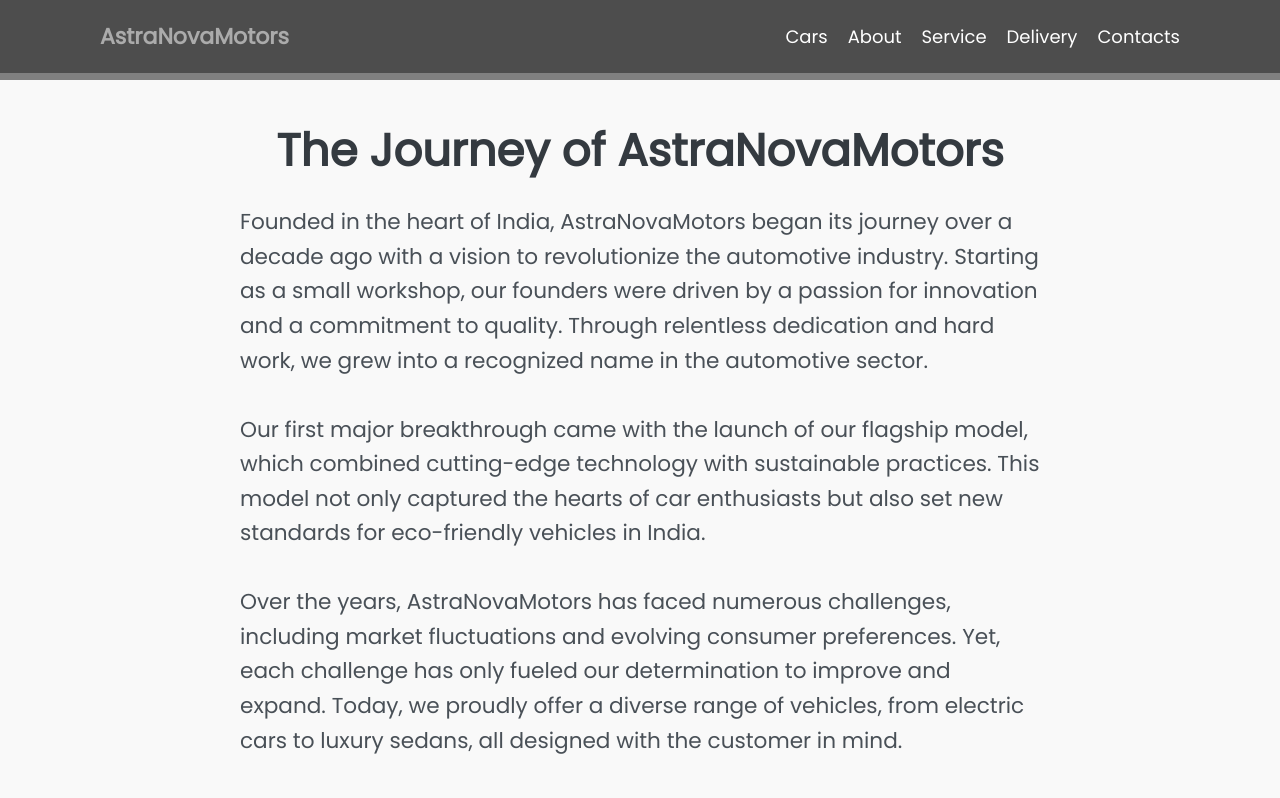
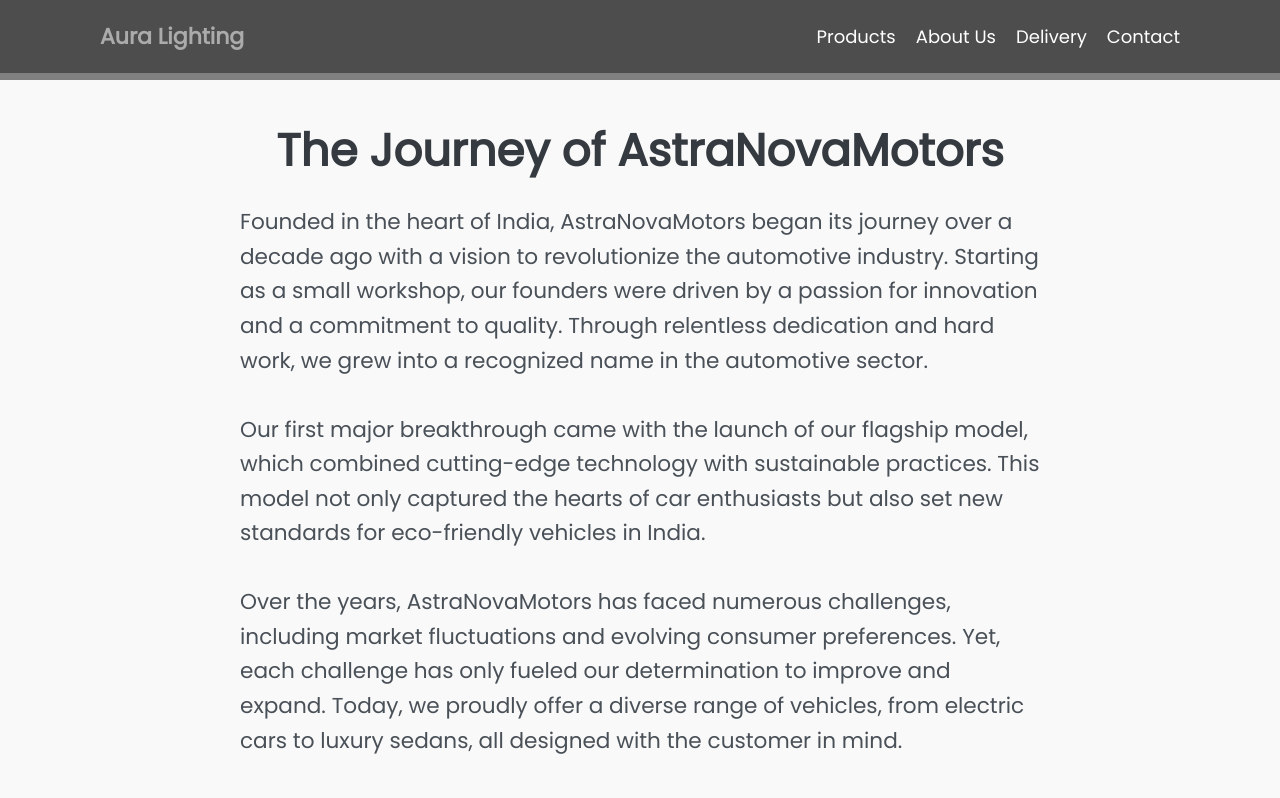
Before and after one commit to DenisBardashevich/WebSite-Aura-Lighting, a plain HTML site: page about.html in a window 1280 px wide. Shown: the top 798 px of the page. Drawn offline with Linux system fonts and the light colour scheme.

Commit message:
fix: footer and header

```diff
--- a/about.html
+++ b/about.html
@@ -15,22 +15,19 @@
     <body>
         <header class="header">
             <nav class="navigation">
-                <a class="header-link" href="/">AstraNovaMotors</a>
+                <a class="header-link" href="/">Aura Lighting</a>
                 <ul class="nav-list">
                     <li class="nav-item">
-                        <a class="nav-link" href="cars.html">Cars</a>
+                        <a class="nav-link" href="products.html">Products</a>
                     </li>
                     <li class="nav-item">
-                        <a class="nav-link" href="about.html">About</a>
-                    </li>
-                    <li class="nav-item">
-                        <a class="nav-link" href="service.html">Service</a>
+                        <a class="nav-link" href="about.html">About Us</a>
                     </li>
                     <li class="nav-item">
                         <a class="nav-link" href="delivery.html">Delivery</a>
                     </li>
                     <li class="nav-item">
-                        <a class="nav-link" href="/#form">Contacts</a>
+                        <a class="nav-link" href="/#form">Contact</a>
                     </li>
                 </ul>
             </nav>
@@ -183,17 +180,17 @@
         <footer class="footer">
             <div class="footer-container">
                 <div class="footer-info">
-                    <a class="footer-link" href="/">AstraNovaMotors</a>
-                    <a class="contact-footer" href="https://maps.app.goo.gl/ygEp1rJX1JrmStFNA" target="_blank"><i class="fas fa-map-marker-alt"></i> 489/55/11, Maharishi Dayanand Marg, Shivalik Colony, Malviya Nagar, New Delhi</a>
-                    <a class="contact-footer" href="tel:+91 8364921672"><i class="fas fa-phone"></i> +91 8364921672</a>
-                    <a class="contact-footer" href="mailto:AstraNovaMotors@gmail.com"><i class="fas fa-envelope"></i> AstraNovaMotors@gmail.com</a>
+                    <a class="footer-link" href="/">Aura Lighting</a>
+                    <a class="contact-footer" href="https://maps.app.goo.gl/WUmVSnFacg73Cb4fA" target="_blank"><i class="fas fa-map-marker-alt"></i> P-65, South Extension II, Block C, New Delhi, Delhi 110049, India</a>
+                    <a class="contact-footer" href="tel:+91 8253811561"><i class="fas fa-phone"></i> +91 8253811561</a>
+                    <a class="contact-footer" href="mailto:AuraLighting@gmail.com"><i class="fas fa-envelope"></i>AuraLighting@gmail.com</a>
                 </div>
                 <div class="footer-links">
                     <a href="privacy-policy.html">Privacy Policy</a>
                     <a href="terms-conditions.html">Terms And Conditions</a>
                 </div>
                 <div class="footer-bottom">
-                    <p>&copy; 2025 AstraNovaMotors. All rights reserved.</p>
+                    <p>&copy; 2025 Aura Lighting. All rights reserved.</p>
                 </div>
             </div>
         </footer>
```
Also changed, not shown: cars.html (+9 -12 lines), concept.html (+9 -12 lines), delivery.html (+9 -12 lines), privacy-policy.html (+9 -12 lines), service.html (+9 -12 lines), terms-conditions.html (+9 -12 lines).
